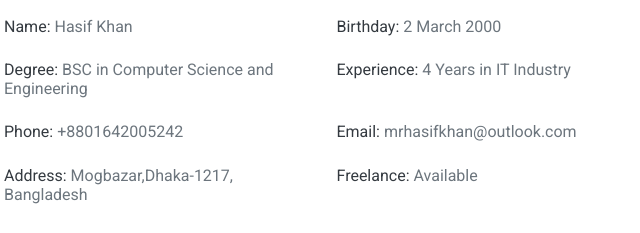
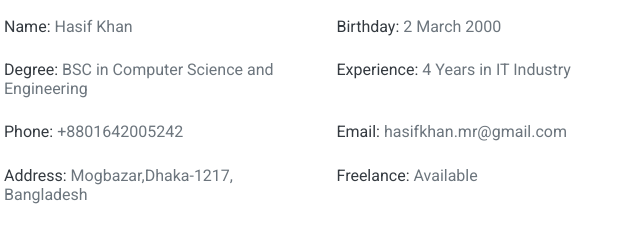
Before and after one commit to Hasifkhan/mr.hasif, a plain HTML site: page index.html in a window 1280 px wide. Shown: the part 1540-1773 px from the top of the page, 556-1196 px from the left. Drawn offline with nearby package versions, Linux system fonts and the light colour scheme.

Commit message:
Update index.html

```diff
--- a/index.html
+++ b/index.html
@@ -123,7 +123,7 @@
                         <div class="col-sm-6 py-2"><h6>Degree: <span class="text-secondary">BSC in Computer Science and Engineering</span></h6></div>
                         <div class="col-sm-6 py-2"><h6>Experience: <span class="text-secondary">4 Years in IT Industry</span></h6></div>
                         <div class="col-sm-6 py-2"><h6>Phone: <span class="text-secondary">+8801642005242</span></h6></div>
-                        <div class="col-sm-6 py-2"><h6>Email: <span class="text-secondary">mrhasifkhan@outlook.com</span></h6></div>
+                        <div class="col-sm-6 py-2"><h6>Email: <span class="text-secondary">hasifkhan.mr@gmail.com</span></h6></div>
                         <div class="col-sm-6 py-2"><h6>Address: <span class="text-secondary">Mogbazar,Dhaka-1217, Bangladesh</span></h6></div>
                         <div class="col-sm-6 py-2"><h6>Freelance: <span class="text-secondary">Available</span></h6></div>
                     </div>
@@ -686,4 +686,5 @@ This role strengthened my expertise in IT operations, network security, user sup
     <script src="js/main.js"></script>
 </body>
 
+
 </html>
```
